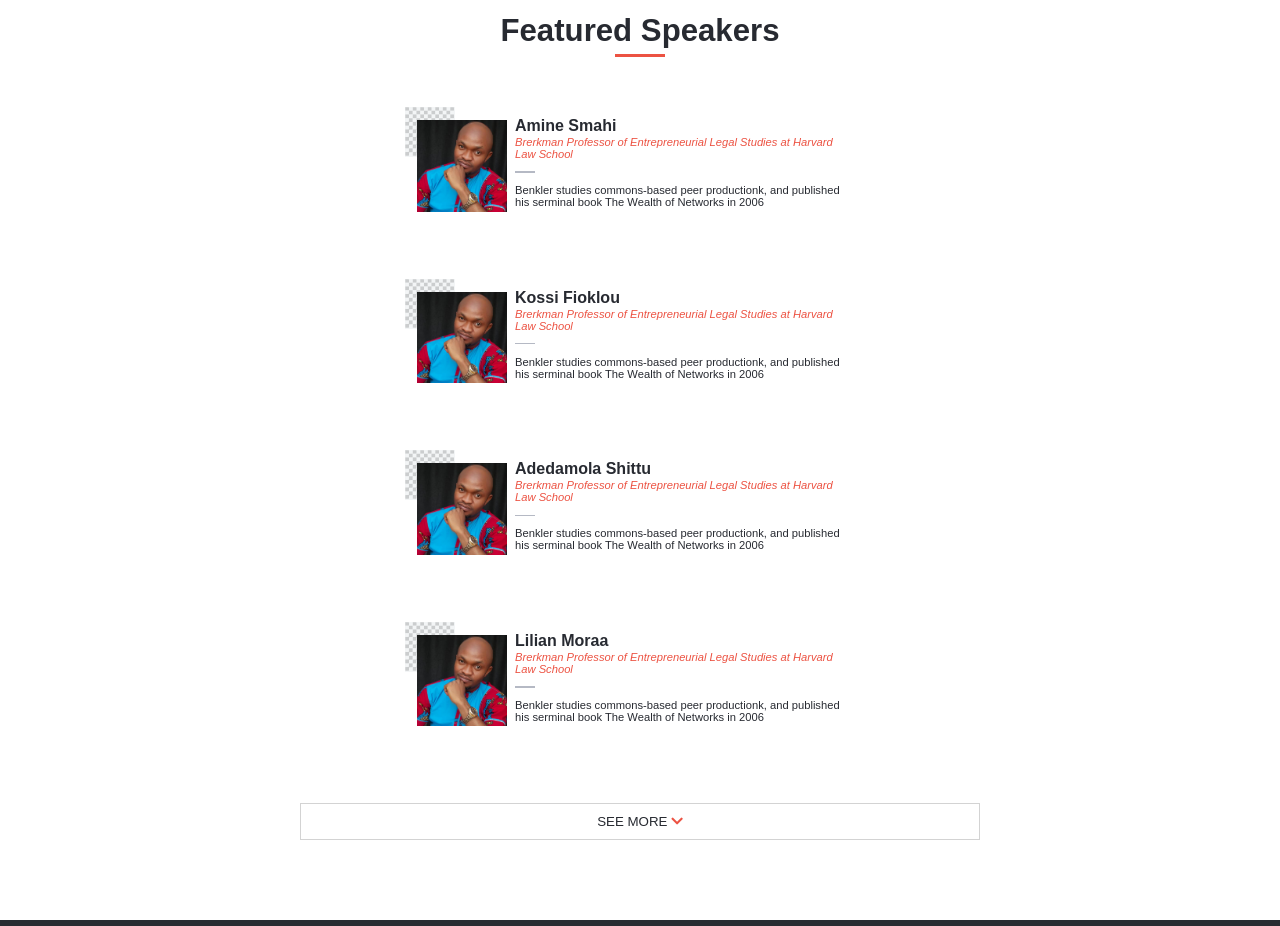
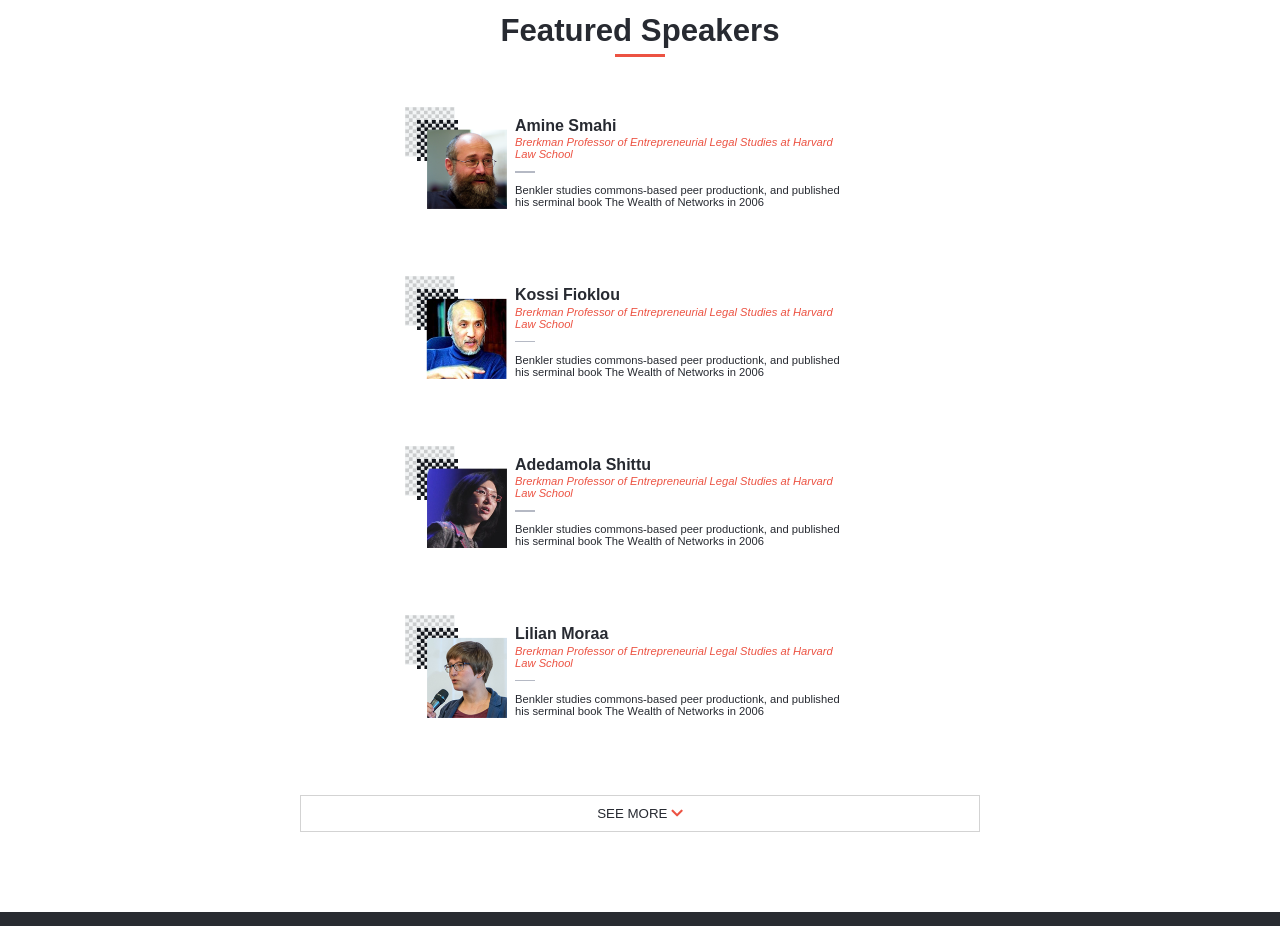
Before and after one commit to Kossi-stack/First-Capstone-Project, a plain HTML site: page index.html in a window 1280 px wide. Shown: the part 2080-3006 px from the top of the page. Drawn offline with Linux system fonts and the light colour scheme; a web font is replaced by a local one.

Commit message:
Add javascript file

```diff
--- a/index.html
+++ b/index.html
@@ -4,7 +4,7 @@
     <meta charset="UTF-8" />
     <meta http-equiv="X-UA-Compatible" content="IE=edge" />
     <meta name="viewport" content="width=device-width, initial-scale=1.0" />
-    <title>AI Conferernce</title>
+    <title>Artificial Intelligence Conferernce</title>
 
     <link href="https://fonts.cdnfonts.com/css/cocogoose" rel="stylesheet" />
 
--- a/js/index.js
+++ b/js/index.js
@@ -5,7 +5,7 @@ const speakers = [
       'Brerkman Professor of Entrepreneurial Legal Studies at Harvard Law School',
     about:
       'Benkler studies commons-based peer productionk, and published his serminal book The Wealth of Networks in 2006',
-    avatarURL: './assets/images/profile.jpg',
+    avatarURL: './assets/images/speaker1.png',
   },
   {
     name: 'Kossi Fioklou',
@@ -13,7 +13,7 @@ const speakers = [
       'Brerkman Professor of Entrepreneurial Legal Studies at Harvard Law School',
     about:
       'Benkler studies commons-based peer productionk, and published his serminal book The Wealth of Networks in 2006',
-    avatarURL: './assets/images/profile.jpg',
+    avatarURL: './assets/images/speaker2.png',
   },
   {
     name: 'Adedamola Shittu',
@@ -21,7 +21,7 @@ const speakers = [
       'Brerkman Professor of Entrepreneurial Legal Studies at Harvard Law School',
     about:
       'Benkler studies commons-based peer productionk, and published his serminal book The Wealth of Networks in 2006',
-    avatarURL: './assets/images/profile.jpg',
+    avatarURL: './assets/images/speaker3.png',
   },
   {
     name: 'Lilian Moraa',
@@ -29,7 +29,7 @@ const speakers = [
       'Brerkman Professor of Entrepreneurial Legal Studies at Harvard Law School',
     about:
       'Benkler studies commons-based peer productionk, and published his serminal book The Wealth of Networks in 2006',
-    avatarURL: './assets/images/profile.jpg',
+    avatarURL: './assets/images/speaker4.png',
   },
   {
     name: 'Ali Abbani',
@@ -37,7 +37,7 @@ const speakers = [
       'Brerkman Professor of Entrepreneurial Legal Studies at Harvard Law School',
     about:
       'Benkler studies commons-based peer productionk, and published his serminal book The Wealth of Networks in 2006',
-    avatarURL: './assets/images/profile.jpg',
+    avatarURL: './assets/images/speaker5.png',
   },
   {
     name: 'Daniel Matongo',
@@ -45,7 +45,7 @@ const speakers = [
       'Brerkman Professor of Entrepreneurial Legal Studies at Harvard Law School',
     about:
       'Benkler studies commons-based peer productionk, and published his serminal book The Wealth of Networks in 2006',
-    avatarURL: './assets/images/profile.jpg',
+    avatarURL: './assets/images/speaker6.png',
   },
   {
     name: 'Ifionu Juliana',
```
Also changed, not shown: html/about.html (+1 -1 lines), assets/images/kossi.jpeg (added), assets/images/speaker1.png (added), assets/images/speaker2.png (added), assets/images/speaker3.png (added), assets/images/speaker4.png (added), assets/images/speaker5.png (added), assets/images/speaker6.png (added).
